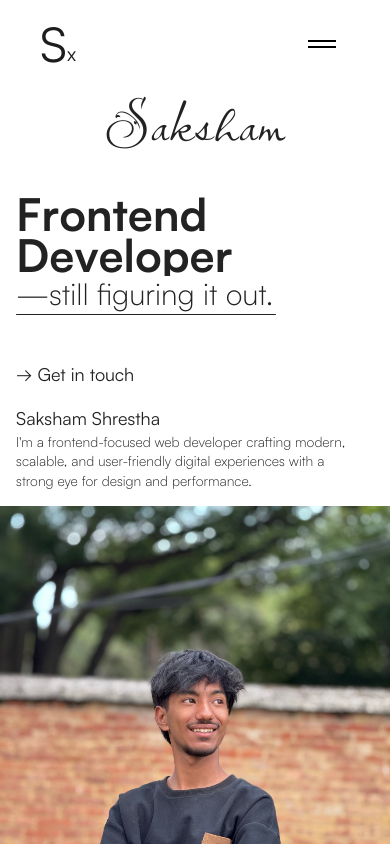
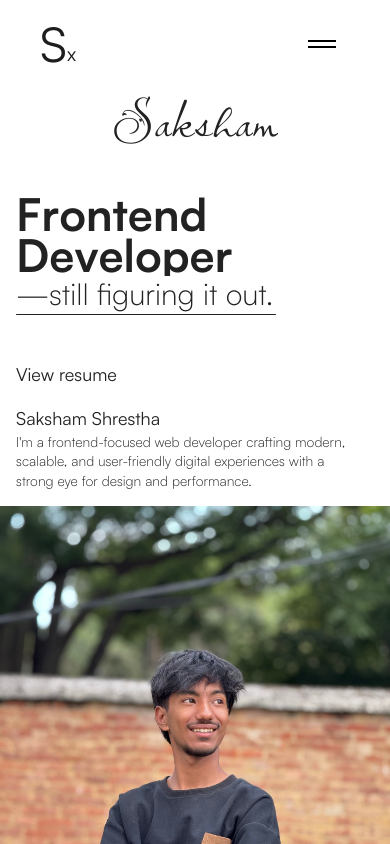
Before and after one commit to Saksham4sure/Protfolio_V2, a React (Vite) app: page / in a window 390 px wide. Shown: the top 844 px of the page. Built offline with nearby package versions, Linux system fonts and the light colour scheme.

Commit message:
Some Changes

```diff
--- a/src/Sections/Hero.jsx
+++ b/src/Sections/Hero.jsx
@@ -74,8 +74,8 @@ const Hero = () => {
             </div>
           </div>
         </div>
-        <div className="main-title absolute left-[50%] md:left-[47%] -translate-x-[50%] top-[9%] md:top-[20%] z-30">
-          <SplitChar className="stylish text-6xl min-[376px]:text-[60px] text-[#222222] animated-text">
+        <div className="main-title absolute left-[50%] -translate-x-[50%] top-[9%] md:top-[20%] z-30 flex items-center justify-center">
+          <SplitChar className="stylish text-5xl min-[376px]:text-[55px] text-[#222222] animated-text">
             Saksham
           </SplitChar>
         </div>
--- a/src/Sections/Projects.jsx
+++ b/src/Sections/Projects.jsx
@@ -38,7 +38,7 @@ const Projects = () => {
           <div className="bg-stone-900 h-[1px] rounded-full w-full"></div>
         </div>
         <motion.div style={{height}} className="relative mt-[10px]">
-          <div className="absolute h-[700%] w-[120%] bg-[#FFFFFF] left-[-10%] rounded-b-[50%] "></div>
+          <div className="absolute h-[700%] w-[120%] bg-[#FFFFFF] left-[-10%] rounded-b-[50%] shadow-lg shadow-[#555555]"></div>
         </motion.div>
       </div>
     </>
--- a/src/components/HeroComponents/HeroLeftText.jsx
+++ b/src/components/HeroComponents/HeroLeftText.jsx
@@ -25,9 +25,9 @@ const HeroLeftText = () => {
                 <SplitWords delay={0.7} className='text-xl min-[376px]:text-3xl w-[100vw] light animated-text'>—still figuring it out.</SplitWords>
                 <div ref={line} className='bg-[#222222] w-[260px] h-[1px] absolute top-[120px] rounded-full origin-left animated-text'></div>
             </div>
-            <div className="bottom-text absolute bottom-[58%] min-[376px]:bottom-[54%] md:bottom-[4%]">
-                <SplitWords delay={0.7} className='text-lg animated-text'><span>&rarr;</span> Get in touch</SplitWords>
-            </div>
+            <a href="/my-resume.pdf" target="_blank" className="bottom-text absolute bottom-[58%] min-[376px]:bottom-[54%] md:bottom-[4%]">
+                <SplitWords delay={0.7} className='text-lg animated-text'>View resume</SplitWords>
+            </a>
         </div>
     )
 }
--- a/src/components/Navbar.jsx
+++ b/src/components/Navbar.jsx
@@ -31,7 +31,7 @@ const Navbar = () => {
     useGSAP(() => {
         gsap.from(navbar.current, {
             y: -100,
-            delay: 1.5,
+            delay: 1,
             duration: 1,
             ease: "power3.out",
         });
@@ -51,19 +51,19 @@ const Navbar = () => {
 
         tl.current = gsap.timeline({ paused: true }).to(navRef.current, {
             yPercent: 0,
-            duration: 1,
+            duration: 0.5,
             ease: "power3.inOut"
         }).to([logoRef.current, butnRef.current], {
             color: "#D9D9D9",
-            duration: 1,
+            duration: 0.5,
             ease: "power3.inOut"
         }, "<").to(linksRef.current, {
             autoAlpha: 1,
             x: 0,
-            stagger: 0.1,
-            duration: 0.8,
+            stagger: 0.05,
+            duration: 0.4,
             ease: "power3.out"
-        }, "<+0.8").to(contactRef.current, {
+        }, "<+0.4").to(contactRef.current, {
             autoAlpha: 1,
             y: 0,
             duration: 0.5,
@@ -111,8 +111,8 @@ const Navbar = () => {
                 </div>
             </div>
 
-            <div ref={navRef} className="fullScreenNav bg-[#1D1D1D] text-[#D9D9D9] fixed h-[100vh] w-[100vw] z-40 pl-4">
-                <div className='flex flex-col text-5xl absolute top-28 md:top-24 md:text-7xl light gap-y-2 uppercase'>
+            <div ref={navRef} className="fullScreenNav bg-[#1D1D1D] text-[#D9D9D9] fixed h-[100vh] w-[100vw] z-40 pl-6">
+                <div className='flex flex-col text-5xl absolute top-40 md:top-32 md:text-6xl light gap-y-2'>
                     {navLinks.map((navLinks, index) => (
                         <div className='overflow-hidden' key={index} ref={(el) => (linksRef.current[index] = el)}>
                             <Link to={`${navLinks.href}`} className=' cursor-pointer' smooth offset={0} duration={500} onClick={toggleMenu}>{navLinks.id}</Link>
```
Also changed, not shown: 2 other files (tests, documents, lock files or other folders).
